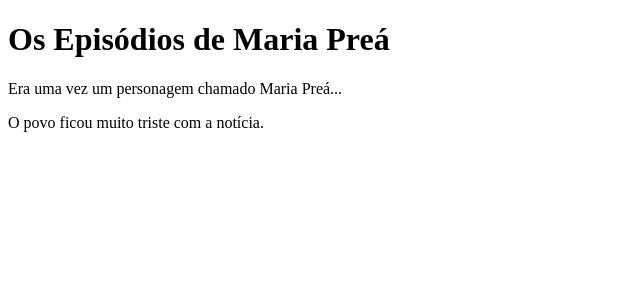
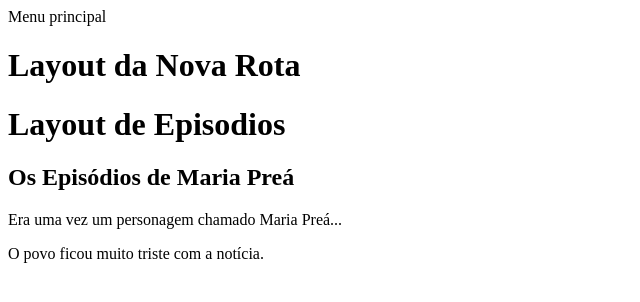
Before and after one commit to quirinof/pweb-next, a Next.js app: page /novarota/eps in a window 1280 px wide. Shown: the top 302 px of the page, without its empty margins (0-640 px from the left). Built offline with nearby package versions, Linux system fonts and the light colour scheme.

Commit message:
finish recipe-next2a

```diff
--- a/app/layout.js
+++ b/app/layout.js
@@ -4,10 +4,13 @@ export const metadata = {
 };
 
 export default function RootLayout({ children }) {
-  console.log("montando layout");
+  console.log("Montando layout global");
   return (
     <html lang="en">
-      <body>{children}</body>
+      <body>
+        <div> Menu principal </div>
+        {children}
+      </body>
     </html>
   );
 }
--- a/app/novarota/conclusao/page.js
+++ b/app/novarota/conclusao/page.js
@@ -3,7 +3,7 @@ import { Conclusao } from "./components";
 export default function ConclusaoPage() {
   return (
     <div>
-      <h1>Conclusão da História</h1>
+      <h2>Conclusão da História</h2>
       <Conclusao />
     </div>
   );
--- /dev/null
+++ b/app/novarota/eps/layout.js
@@ -0,0 +1,11 @@
+export default function RotaEpsLayout({ children }) {
+  console.log("montando layout da rota Eps");
+  return (
+    <div>
+      <header>
+        <h1>Layout de Episodios</h1>
+      </header>
+      <main>{children}</main>
+    </div>
+  );
+}
--- a/app/novarota/eps/page.js
+++ b/app/novarota/eps/page.js
@@ -3,7 +3,7 @@ import { Historia, Reacao } from "../components";
 export default function Episodios() {
   return (
     <div>
-      <h1>Os Episódios de Maria Preá</h1>
+      <h2>Os Episódios de Maria Preá</h2>
       <Historia />
       <Reacao />
     </div>
--- /dev/null
+++ b/app/novarota/layout.js
@@ -0,0 +1,11 @@
+export default function NovaRotaLayout({ children }) {
+  console.log("Montando layout de Nova Rota");
+  return (
+    <div>
+      <header>
+        <h1>Layout da Nova Rota</h1>
+      </header>
+      <main>{children}</main>
+    </div>
+  );
+}
--- a/app/novarota/page.js
+++ b/app/novarota/page.js
@@ -1,9 +1,11 @@
+import Link from "next/link";
 import { MariaPrea } from "./components";
 
 export default function NovaRotaHome() {
   return (
     <div>
-      <h1>Nova Rota, Nova Página</h1>
+      <Link href="/novarota/eps">Episodios</Link> <br />
+      <Link href="/novarota/conclusao">Conclusao</Link> <br />
       <MariaPrea mensagem="Morreu Maria Preá, mas a história continua..." />
     </div>
   );
```
Also changed, not shown: app/novarota/conclusao/layout.js (added, +11 -0 lines).
